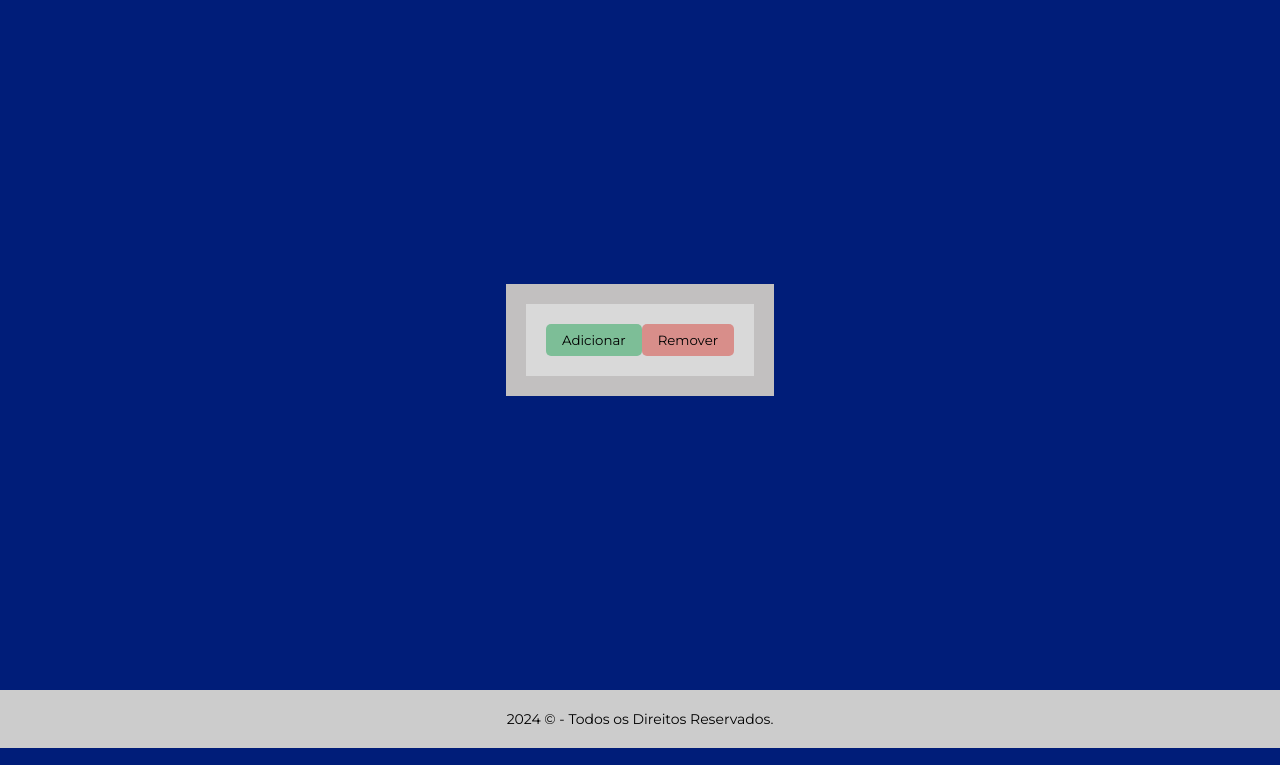
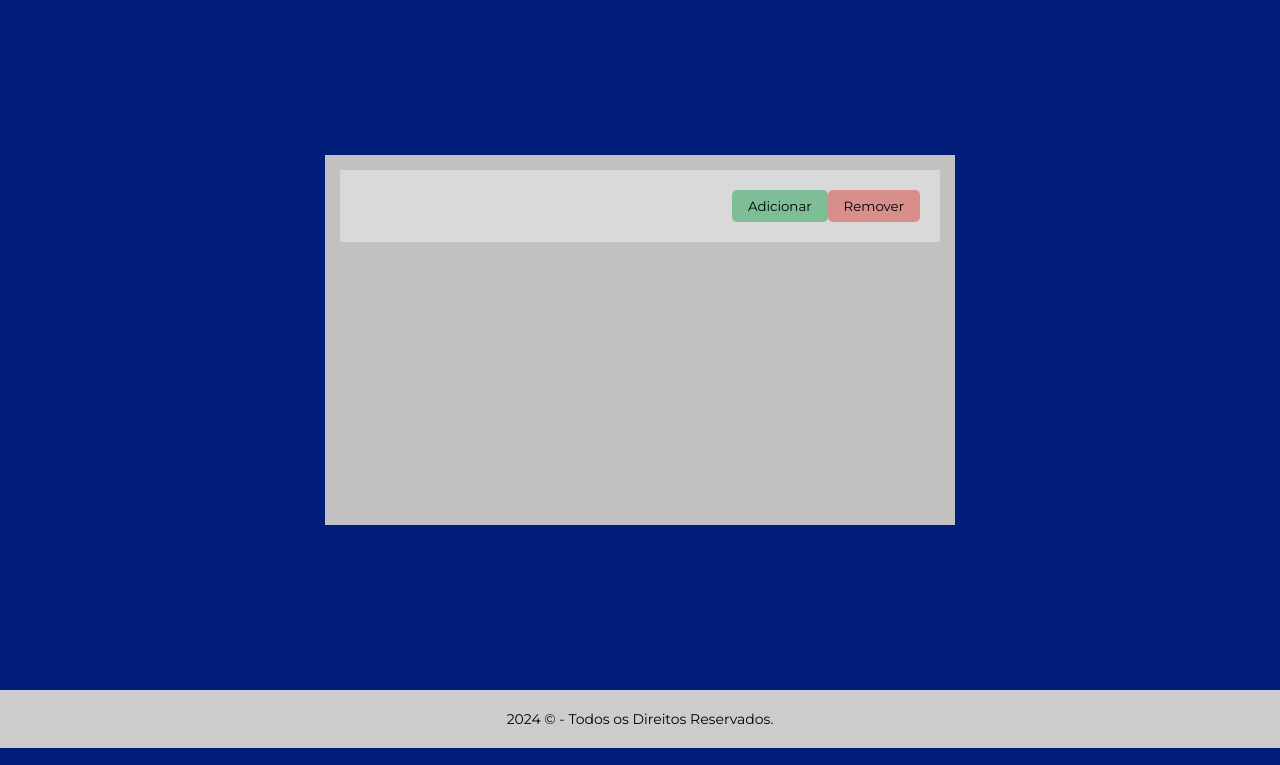
Before and after one commit to MaduSilva/PI-DRP14-G16, a Django app: page / in a window 1280 px wide. Shown: the part 52-817 px from the top of the page. Run offline with Django 4.2, Linux system fonts and the light colour scheme.

Commit message:
fix: css changes

```diff
--- a/project_irpf/app_irpf/static/css/styles.css
+++ b/project_irpf/app_irpf/static/css/styles.css
@@ -156,19 +156,23 @@ header {
 
 .dark-gray-box {
   background-color: #c2c0c0;
-  padding: 20px;
+  padding: 15px;
+  min-width: 50%;
+  min-height: 50%;
 }
 
 .light-gray-box {
   background-color: #d9d9d9;
   padding: 20px;
+  height: 85%;
 }
 
 footer {
   background-color: #ccc;
+  margin-top: 200px;
   text-align: center;
   padding: 20px 0;
-  position: fixed;
+  position: sticky;
   bottom: 0;
   width: 100%;
 }
```
